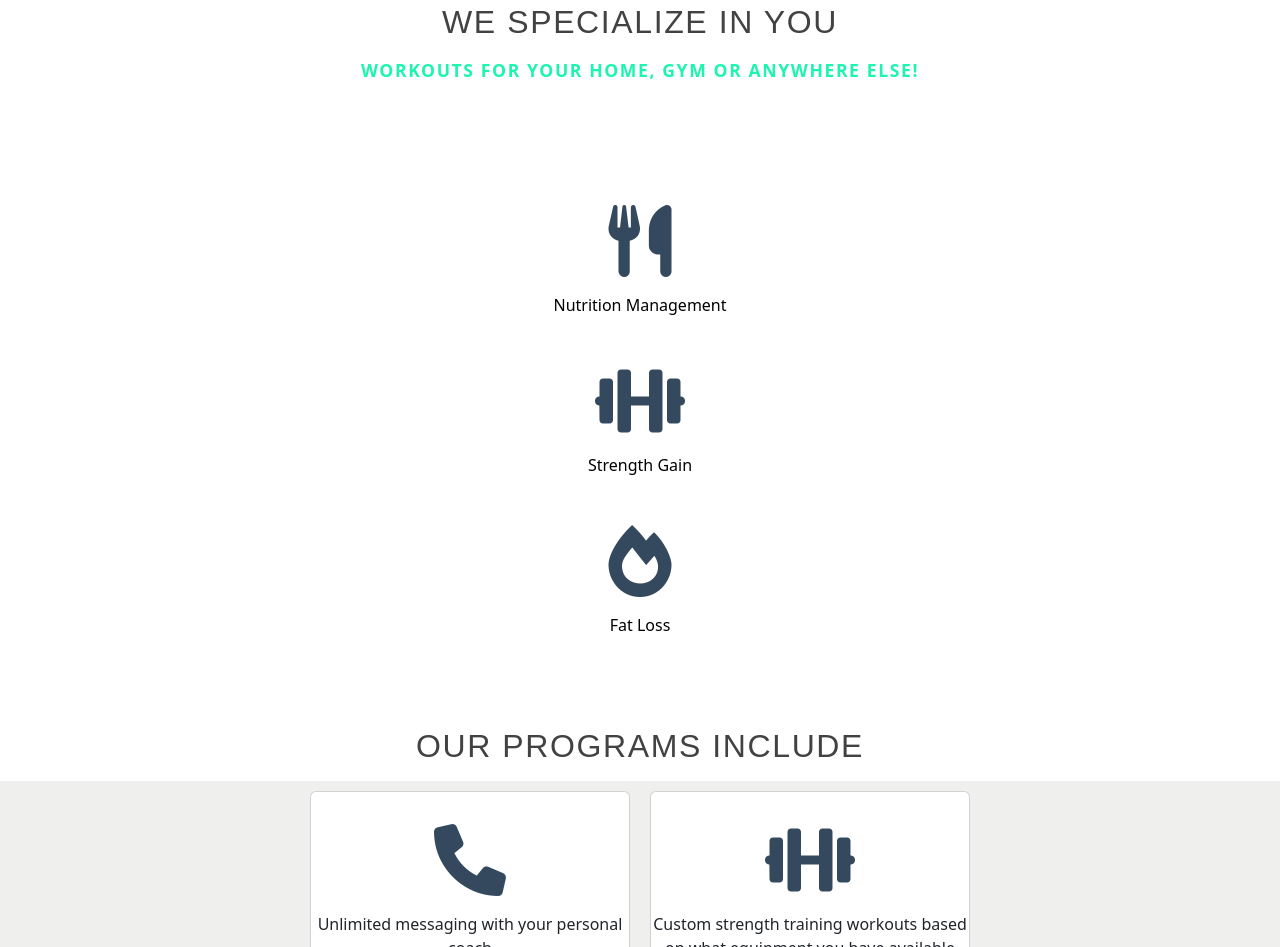
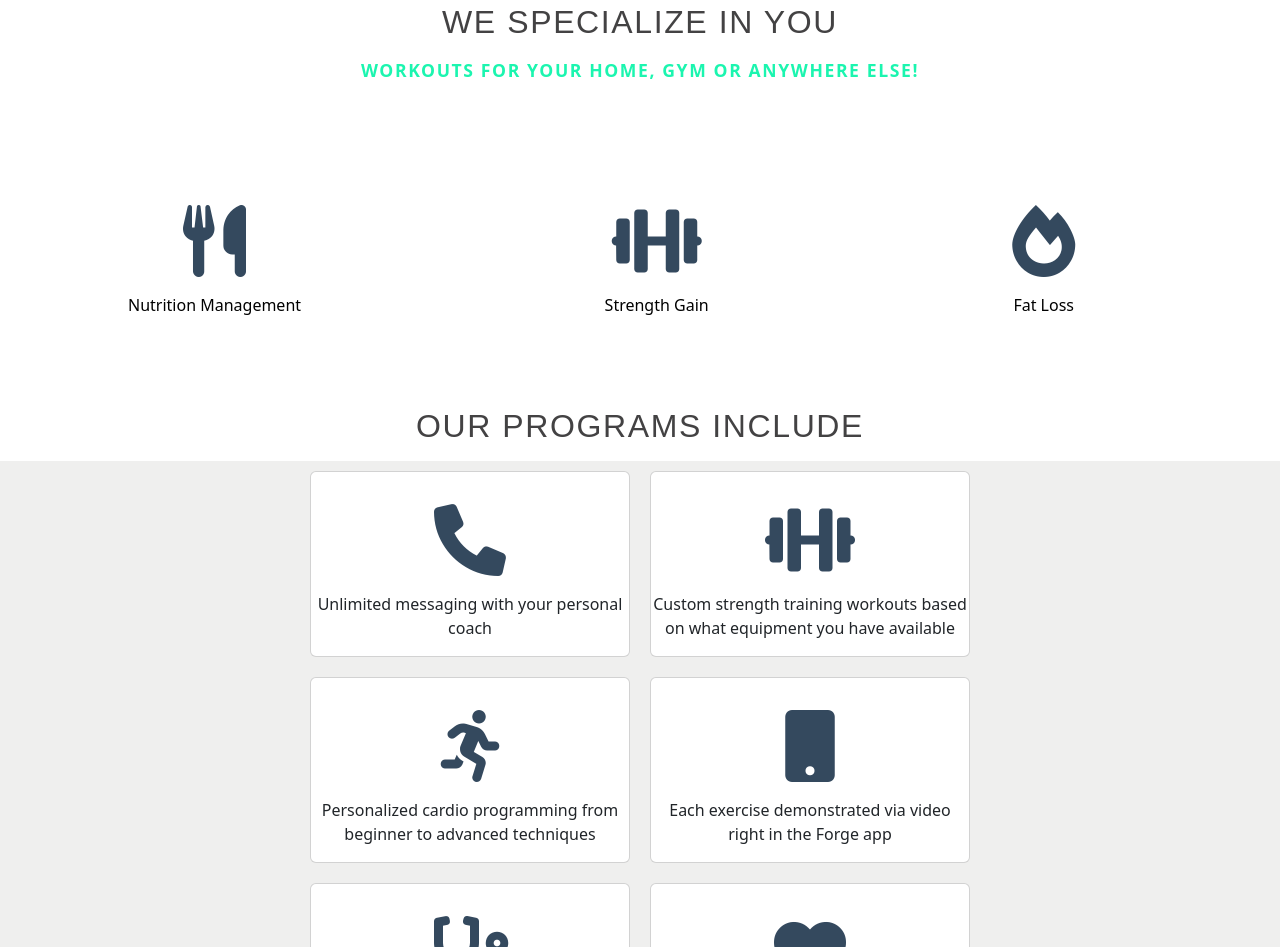
Before and after one commit to raybarkerrr/advanced-fitness, a plain HTML site: page index.html in a window 1280 px wide. Shown: the part 1165-2112 px from the top of the page. Drawn offline with nearby package versions, Linux system fonts and the light colour scheme.

```diff
--- a/stylesheet.css
+++ b/stylesheet.css
@@ -583,6 +583,11 @@
       justify-content: center;
     }
 
+    .specialize-icons-container{
+      flex-direction: row;
+      justify-content: space-between;
+      padding: 2% 16% 2% 10%;
+    }
 
   }
 
```
Also changed, not shown: about.html (+2 -1 lines), contact.html (+2 -1 lines).
